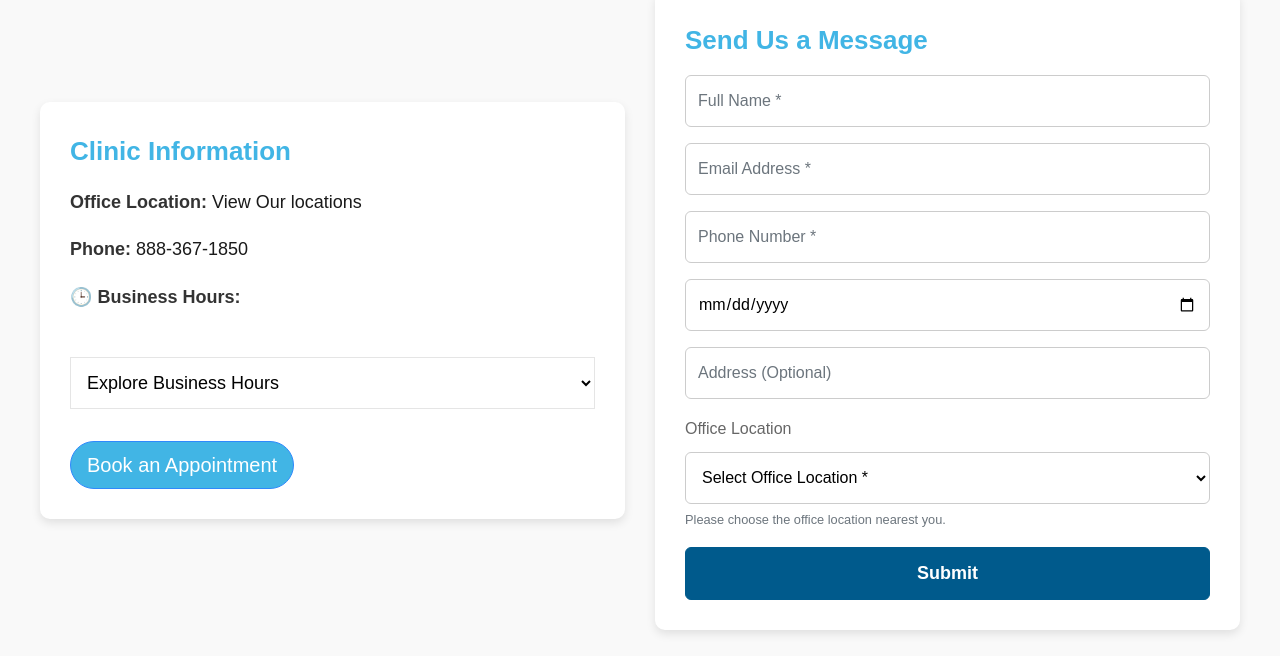
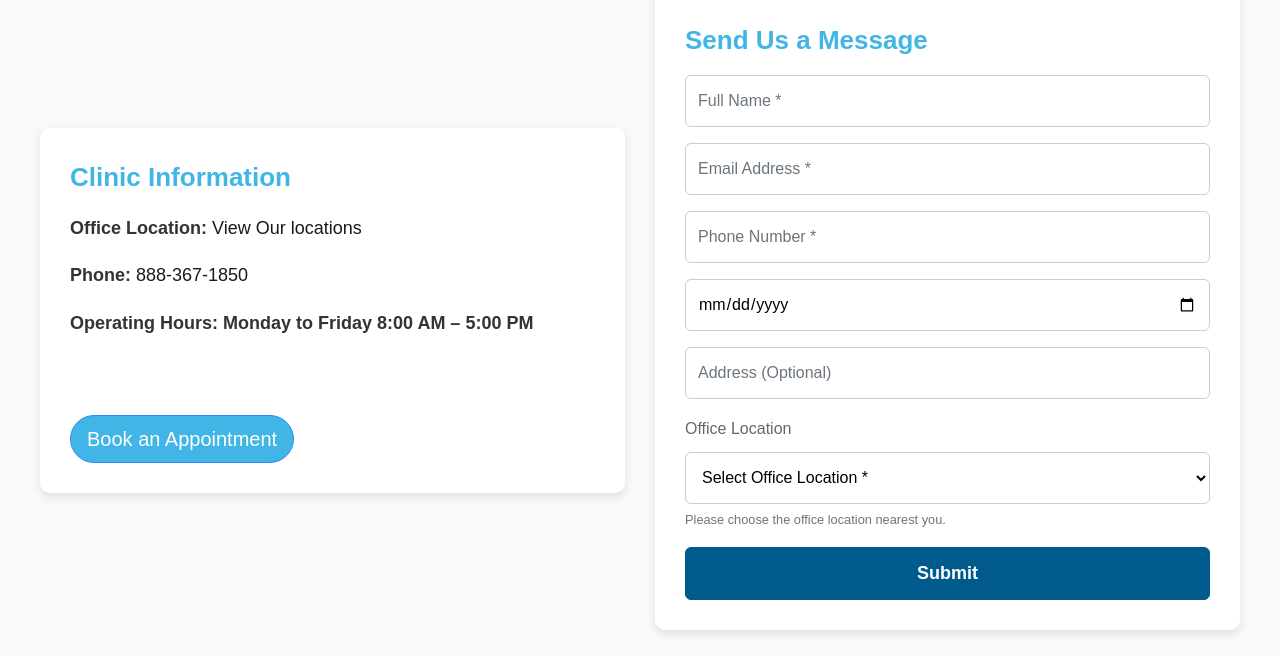
Before and after one commit to nehalkamal37/dermatology, a plain HTML site: page contact.html in a window 1280 px wide. Shown: the part 692-1348 px from the top of the page. Drawn offline with Linux system fonts and the light colour scheme; some packages are replaced by stand-ins of ours; no server answers; files whose address does not match are found by name.

Commit message:
form contact mail and operating hours

```diff
--- a/contact.html
+++ b/contact.html
@@ -203,9 +203,10 @@ a:hover, a:focus {
                   <p><strong> Office Location:</strong><a href="locations.html" class="hover-blue"> View Our locations </a></p>
 
                   <p><strong> Phone:</strong> <a href="tel:8883671850">888-367-1850</a></p>
-                  <p><strong>🕒 Business Hours:</strong></p>
+                  <p><strong>Operating Hours: Monday to Friday 8:00 AM – 5:00 PM </strong></p>
                   <div class="form-group">
                     <label for="business-hours"></label>
+                    <!--
                     <select
                       id="business-hours"
                       name="business-hours"
@@ -226,7 +227,7 @@ a:hover, a:focus {
                         Anaheim, Santa Ana & Montebello: Monday – Friday: 9:00 AM – 7:00 PM | Saturday: 10:00 AM – 3:00 PM
                       </option>
                     </select>
-
+                  -->
                   </div>
 
 
```
